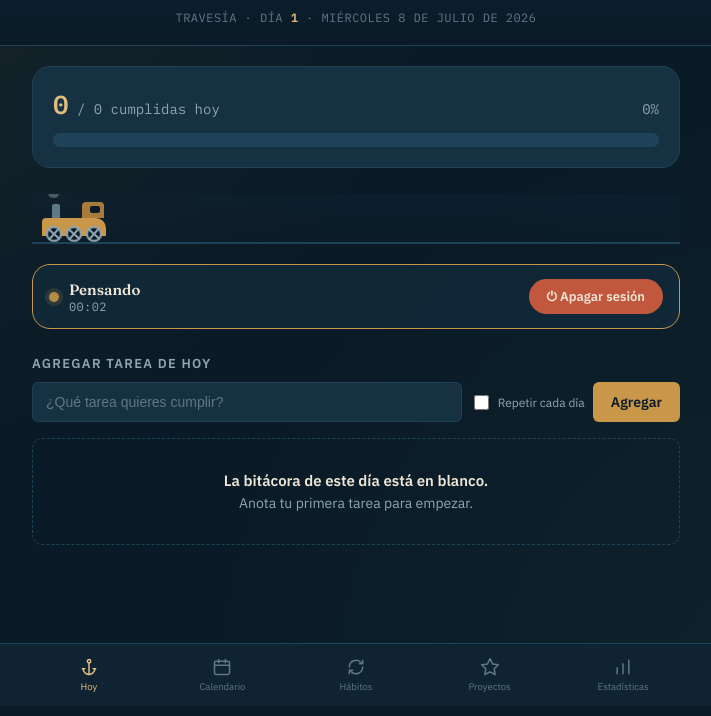
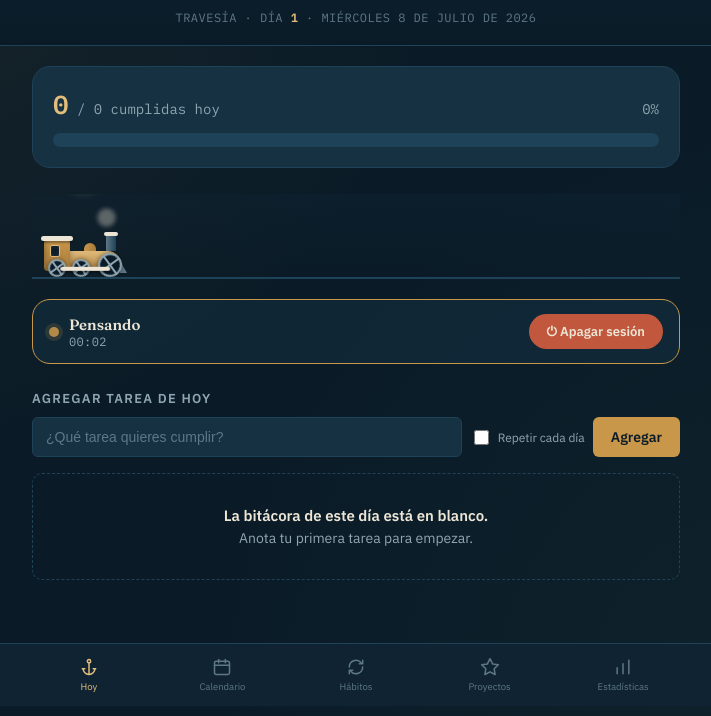
Before and after one commit to LienzosBolivia/Habitos, a plain HTML site: page index.html in a window 1280 px wide. Both pictures are taken after a click on the button "▶ Encender sesión". Shown: the part 94-810 px from the top of the page, without its empty margins (284-995 px from the left). Drawn offline with Linux system fonts and the light colour scheme.

Commit message:
Add files via upload

```diff
--- a/index.html
+++ b/index.html
@@ -270,72 +270,137 @@
   .task-time-btn.pause{ background:var(--ink-700); }
   .task-time-btn.stop{ background:var(--done); border-color:var(--done); color:var(--ink-900); }
 
-  /* ===== Tren de Enfoque (Locomotora) ===== */
+  /* ===== Tren de Enfoque (Locomotora Realista) ===== */
   .train-track-container {
-    position: relative; width: 100%; height: 50px;
+    position: relative; width: 100%; height: 85px;
     border-bottom: 2px solid var(--ink-700);
-    margin: 10px 0 20px 0; overflow: hidden;
+    margin: 5px 0 20px 0; overflow: hidden;
     background: linear-gradient(to top, rgba(10,27,39,0), rgba(15,35,51,0.4));
   }
   .train-loco {
-    position: absolute; bottom: 0; left: 10px; width: 64px; height: 40px;
-    transition: left 0.5s ease;
-  }
+    position: absolute; bottom: 0; left: 10px; width: 85px; height: 45px;
+  }
+
+  /* --- Piezas orientadas hacia la DERECHA --- */
+  /* Tumbaburros (Frente derecho) */
+  .train-cowcatcher {
+    position: absolute; bottom: 4px; left: 78px; width: 7px; height: 12px;
+    background: var(--text-faint);
+    clip-path: polygon(0 0, 0 100%, 100% 100%);
+  }
+  /* Caldera cilíndrica */
   .train-body {
-    position: absolute; bottom: 6px; left: 0; width: 64px; height: 18px;
-    background: var(--brass-500); border-radius: 4px 10px 0 0;
-  }
+    position: absolute; bottom: 6px; left: 28px; width: 50px; height: 20px;
+    background: linear-gradient(to bottom, var(--brass-300), var(--brass-600));
+    border-radius: 0 12px 0 0;
+    box-shadow: inset 0 -4px 6px rgba(0,0,0,0.3);
+  }
+  /* Domo de vapor */
+  .train-dome {
+    position: absolute; bottom: 26px; left: 42px; width: 12px; height: 8px;
+    background: linear-gradient(to right, var(--brass-500), var(--brass-600));
+    border-radius: 6px 6px 0 0;
+  }
+  /* Chimenea */
+  .train-chimney {
+    position: absolute; bottom: 26px; left: 64px; width: 10px; height: 16px;
+    background: linear-gradient(to right, var(--text-faint), var(--ink-700));
+    border-radius: 2px 2px 0 0;
+  }
+  .train-chimney::before {
+    content: ''; position: absolute; top: -3px; left: -2px; right: -2px; height: 4px;
+    background: var(--text-light); border-radius: 2px;
+  }
+  /* Cabina (Atrás / Izquierda) */
   .train-cabin {
-    position: absolute; bottom: 24px; right: 2px; width: 22px; height: 16px;
-    background: var(--brass-600); border-radius: 4px 4px 0 0;
+    position: absolute; bottom: 6px; left: 2px; width: 26px; height: 32px;
+    background: linear-gradient(to bottom, var(--brass-500), var(--brass-600));
+    border-radius: 4px;
+    box-shadow: inset 2px 0 4px rgba(0,0,0,0.2);
+  }
+  .train-cabin::before {
+    content: ''; position: absolute; top: -3px; left: -3px; right: -3px; height: 5px;
+    background: var(--text-light); border-radius: 3px;
+    box-shadow: 0 2px 2px rgba(0,0,0,0.3);
   }
   .train-cabin-window {
-    position: absolute; top: 4px; right: 4px; width: 10px; height: 7px;
+    position: absolute; top: 6px; left: 6px; width: 10px; height: 12px;
     background: var(--ink-900); border-radius: 2px;
-  }
-  .train-chimney {
-    position: absolute; bottom: 24px; left: 10px; width: 8px; height: 14px;
-    background: var(--text-faint); border-radius: 2px 2px 0 0;
-  }
+    border: 1px solid var(--brass-300);
+    box-shadow: inset 0 0 4px rgba(255,255,255,0.1);
+  }
+  /* Ruedas y Biela */
   .train-wheel {
-    position: absolute; bottom: 0; width: 16px; height: 16px;
+    position: absolute; bottom: 0; width: 18px; height: 18px;
     background: var(--ink-900); border: 2px solid var(--text-muted);
     border-radius: 50%; box-sizing: border-box;
-  }
-  .w1 { left: 4px; } .w2 { left: 24px; } .w3 { left: 44px; }
-  .train-wheel::after { content: ''; position: absolute; top: 5px; left: -2px; width: 16px; height: 2px; background: var(--text-muted); }
-  .train-wheel::before { content: ''; position: absolute; left: 5px; top: -2px; height: 16px; width: 2px; background: var(--text-muted); }
+    box-shadow: 0 0 4px rgba(0,0,0,0.5);
+  }
+  .train-wheel.large { width: 24px; height: 24px; bottom: 0; }
+  .w1 { left: 6px; } .w2 { left: 30px; } .w3 { left: 56px; }
+
+  .train-wheel::after { content: ''; position: absolute; top: 50%; left: -2px; right: -2px; height: 2px; background: var(--text-muted); margin-top: -1px; }
+  .train-wheel::before { content: ''; position: absolute; left: 50%; top: -2px; bottom: -2px; width: 2px; background: var(--text-muted); margin-left: -1px; }
+
+  .train-rod {
+    position: absolute; bottom: 7px; left: 15px; width: 50px; height: 4px;
+    background: var(--text-light); border-radius: 2px;
+    box-shadow: 0 2px 2px rgba(0,0,0,0.4);
+  }
 
   /* Humo */
   .train-smoke-puff {
-    position: absolute; bottom: 42px; left: 8px; width: 10px; height: 10px;
-    background: rgba(237,230,214,0.4); border-radius: 50%; opacity: 0;
-  }
-
-  /* ESTADO: PENSANDO (Quieto, ruedas giran, echa humo) */
-  .status-thinking .train-wheel { animation: spinWheel 1.5s linear infinite; }
-  .status-thinking .train-smoke-puff { animation: puffSmoke 2s infinite; }
-  .status-thinking .train-smoke-puff:nth-child(2) { animation-delay: 0.6s; }
-  .status-thinking .train-smoke-puff:nth-child(3) { animation-delay: 1.2s; }
-
-  /* ESTADO: TAREA (Avanza en ciclo, cambia a color verde éxito) */
-  .status-task .train-body, .status-task .train-cabin { background: var(--done); }
-  .status-task .train-wheel { border-color: var(--done); animation: spinWheel 0.3s linear infinite; }
+    position: absolute; bottom: 44px; left: 62px;
+    width: 14px; height: 14px;
+    background: rgba(237,230,214,0.45); border-radius: 50%; opacity: 0;
+    filter: blur(1.5px);
+  }
+
+  /* --- ESTADO: PENSANDO --- */
+  .status-thinking .train-loco { left: 10px; } /* Se parquea aquí */
+  .status-thinking .train-wheel { animation: spinWheel 2s linear infinite; }
+  .status-thinking .train-rod { animation: moveRod 2s linear infinite; }
+  .status-thinking .train-smoke-puff { animation: puffSmoke 2.5s infinite; }
+  .status-thinking .train-smoke-puff:nth-child(2) { animation-delay: 0.8s; }
+  .status-thinking .train-smoke-puff:nth-child(3) { animation-delay: 1.6s; }
+
+  /* --- ESTADO: TAREA --- */
+  .status-task .train-body, .status-task .train-cabin, .status-task .train-dome { background: linear-gradient(to bottom, var(--done), var(--done-dim)); }
+  .status-task .train-wheel { border-color: var(--done); animation: spinWheel 0.4s linear infinite; }
   .status-task .train-wheel::after, .status-task .train-wheel::before { background: var(--done); }
-  .status-task .train-smoke-puff { background: rgba(95,161,119,0.5); animation: puffSmoke 0.6s infinite; }
+  .status-task .train-rod { background: var(--done); animation: moveRod 0.4s linear infinite; }
+  .status-task .train-smoke-puff { background: rgba(95,161,119,0.6); animation: puffSmoke 0.6s infinite; }
   .status-task .train-smoke-puff:nth-child(2) { animation-delay: 0.2s; }
   .status-task .train-smoke-puff:nth-child(3) { animation-delay: 0.4s; }
-
-  /* La curva cubic-bezier hace que empiece lento, acelere y pase rápido */
-  .status-task .train-loco { animation: trainRun 4.5s cubic-bezier(0.5, 0, 0.8, 1) infinite; }
+  .status-task .train-cabin-window { border-color: var(--done); }
+
+  /* MAGIA DE ANIMACIÓN: Arranca desde donde está, sale de pantalla, y luego cicla */
+  .status-task .train-loco {
+    animation:
+      trainStart 3s cubic-bezier(0.5, 0, 0.8, 1) forwards,
+      trainLoop 2.5s linear infinite 3s;
+  }
 
   @keyframes spinWheel { 100% { transform: rotate(360deg); } }
+  @keyframes moveRod {
+    0% { transform: translateY(0px) translateX(0px); }
+    25% { transform: translateY(2px) translateX(2px); }
+    50% { transform: translateY(0px) translateX(4px); }
+    75% { transform: translateY(-2px) translateX(2px); }
+    100% { transform: translateY(0px) translateX(0px); }
+  }
   @keyframes puffSmoke {
-    0% { transform: translate(0, 0) scale(1); opacity: 0.8; }
-    100% { transform: translate(-15px, -30px) scale(3); opacity: 0; }
-  }
-  @keyframes trainRun {
-    0% { left: -80px; }
+    0% { transform: translate(0, 0) scale(1); opacity: 0.9; }
+    100% { transform: translate(-35px, -65px) scale(3.5); opacity: 0; } /* Humo se va hacia atrás */
+  }
+  /* Animación 1: Arranque (De 10px a fuera de pantalla) */
+  @keyframes trainStart {
+    0%   { left: 10px; }
+    100% { left: 110%; }
+  }
+  /* Animación 2: Ciclo infinito (Pasa a toda velocidad) */
+  @keyframes trainLoop {
+    0%   { left: -100px; }
     100% { left: 110%; }
   }
 
@@ -2330,9 +2395,12 @@
         '<div class="train-loco">' +
           '<div class="train-smoke-puff"></div><div class="train-smoke-puff"></div><div class="train-smoke-puff"></div>' +
           '<div class="train-chimney"></div>' +
+          '<div class="train-dome"></div>' +
+          '<div class="train-cowcatcher"></div>' +
           '<div class="train-body"></div>' +
           '<div class="train-cabin"><div class="train-cabin-window"></div></div>' +
-          '<div class="train-wheel w1"></div><div class="train-wheel w2"></div><div class="train-wheel w3"></div>' +
+          '<div class="train-wheel w1"></div><div class="train-wheel w2"></div><div class="train-wheel w3 large"></div>' +
+          '<div class="train-rod"></div>' +
         '</div>' +
       '</div>';
 
```
